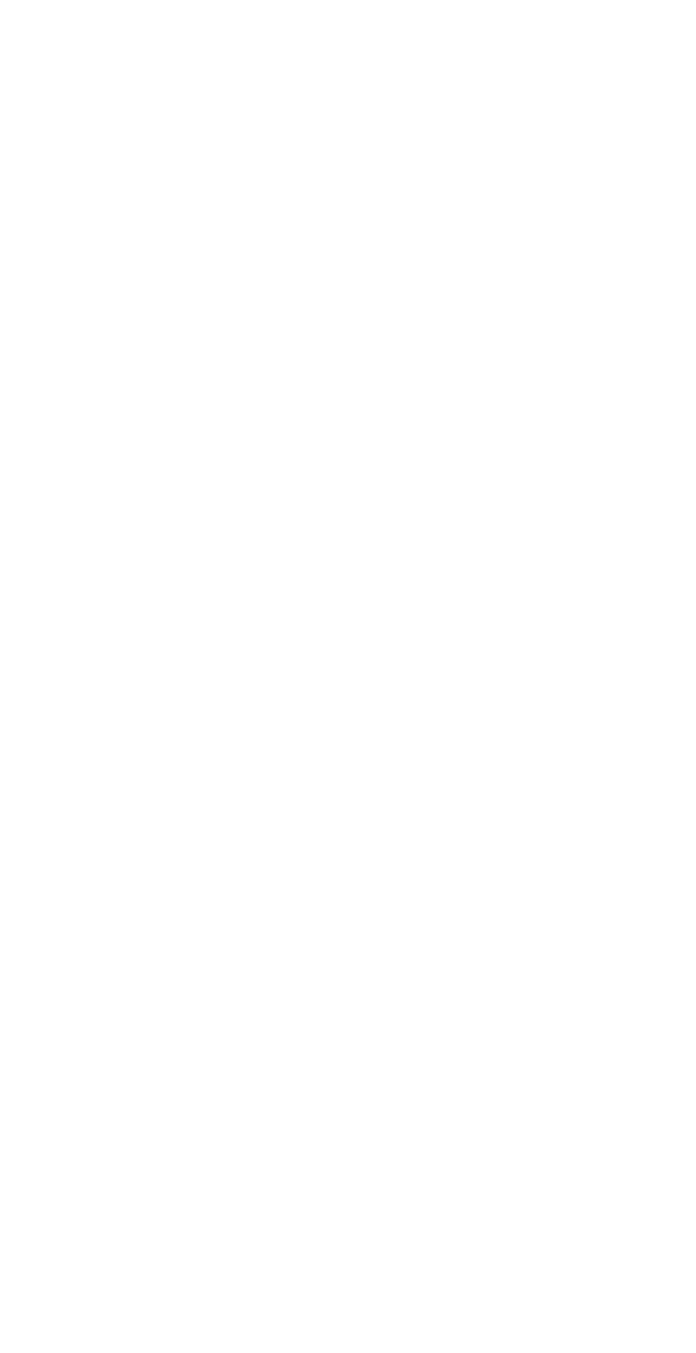
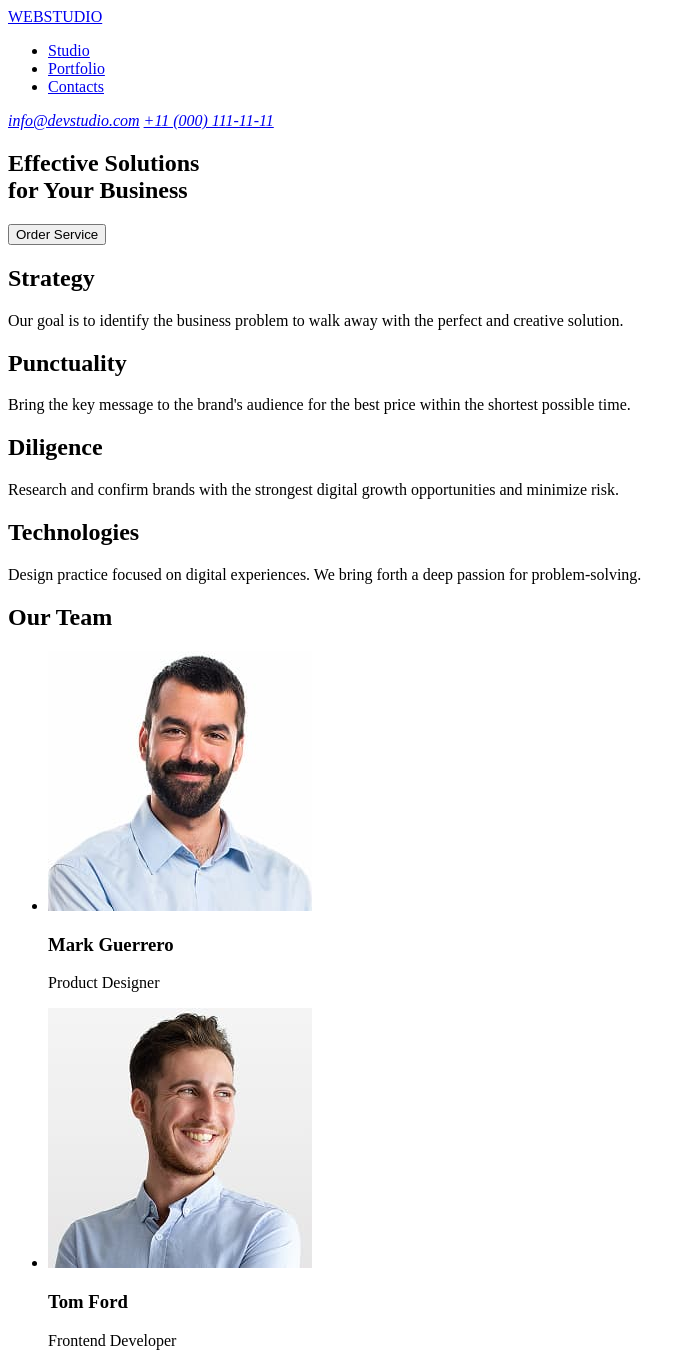
Before and after one commit to AybikemKozan/goit-markup-hw-01, a plain HTML site: page index.html in a window 1280 px wide. Shown: the top 1353 px of the page, without its empty margins (0-696 px from the left). Before the commit the page ends 800 px from the top, so only its background shows below. Drawn offline with Linux system fonts and the light colour scheme.

Commit message:
add index.html and /images

```diff
--- a/index.html
+++ b/index.html
@@ -3,12 +3,115 @@
   <head>
     <meta charset="UTF-8" />
     <meta name="viewport" content="width=device-width, initial-scale=1.0" />
-    <title>Document</title>
+    <meta
+      name="description"
+      content="WEBSTUDIO - Your go-to source for creative solutions and innovative design."
+    />
+    <title>WEBSTUDIO | Creative Solutions & Innovative Design</title>
   </head>
 
   <body>
-    <header></header>
-    <main></main>
-    <footer></footer>
+    <header>
+      <a href="index.html" class="logo">WEBSTUDIO</a>
+      <nav>
+        <ul>
+          <li><a href="Studio.html">Studio</a></li>
+          <li><a href="Portfolio.html">Portfolio</a></li>
+          <li><a href="Contacts.html">Contacts</a></li>
+        </ul>
+      </nav>
+      <address>
+        <a href="mailto:info@devstudio.com">info@devstudio.com</a>
+        <a href="tel:+110001111111">+11 (000) 111-11-11</a>
+      </address>
+    </header>
+    <main>
+      <section class="hero">
+        <h1>Effective Solutions<br />for Your Business</h1>
+        <button type="button">Order Service</button>
+      </section>
+      <section class="services">
+        <article class="approach">
+          <h2>Strategy</h2>
+          <p>
+            Our goal is to identify the business problem to walk away with the
+            perfect and creative solution.
+          </p>
+        </article>
+        <article class="approach">
+          <h2>Punctuality</h2>
+          <p>
+            Bring the key message to the brand's audience for the best price
+            within the shortest possible time.
+          </p>
+        </article>
+        <article class="approach">
+          <h2>Diligence</h2>
+          <p>
+            Research and confirm brands with the strongest digital growth
+            opportunities and minimize risk.
+          </p>
+        </article>
+        <article class="approach">
+          <h2>Technologies</h2>
+          <p>
+            Design practice focused on digital experiences. We bring forth a
+            deep passion for problem-solving.
+          </p>
+        </article>
+      </section>
+      <section class="team">
+        <h2>Our Team</h2>
+        <ul>
+          <li>
+            <img
+              src="images/Mark_Guerrero_optimized.jpg"
+              alt="Mark_Guerrero_product_designer"
+              width="264"
+              height="260"
+            />
+            <h3>Mark Guerrero</h3>
+            <p>Product Designer</p>
+          </li>
+          <li>
+            <img
+              src="images/Tom_Ford_optimized.jpg"
+              alt="Tom_Ford_Frontend_Developer"
+              width="264"
+              height="260"
+            />
+            <h3>Tom Ford</h3>
+            <p>Frontend Developer</p>
+          </li>
+          <li>
+            <img
+              src="images/Camila_Garcia_optimized.jpg"
+              alt="Camila_Garcia_Marketing_Specialist"
+              width="264"
+              height="260"
+            />
+            <h3>Camila Garcia</h3>
+            <p>Marketing</p>
+          </li>
+          <li>
+            <img
+              src="images/Daniel_Wilson_Optimized.jpg"
+              alt="Daniel_Wilson_UI_Designer"
+              width="264"
+              height="260"
+            />
+            <h3>Daniel Wilson</h3>
+            <p>UI Designer</p>
+          </li>
+        </ul>
+      </section>
+    </main>
+    <footer>
+      <a href="index.html" class="logo">WEBSTUDIO</a> <br />
+      <p>
+        Increase the flow of customers and sales for your business with digital
+        marketing & growth solutions
+      </p>
+    </footer>
   </body>
 </html>
```
Also changed, not shown: images/Camila_Garcia_optimized.jpg (added), images/Daniel_Wilson_Optimized.jpg (added), images/Mark_Guerrero_optimized.jpg (added), images/Tom_Ford_optimized.jpg (added).
